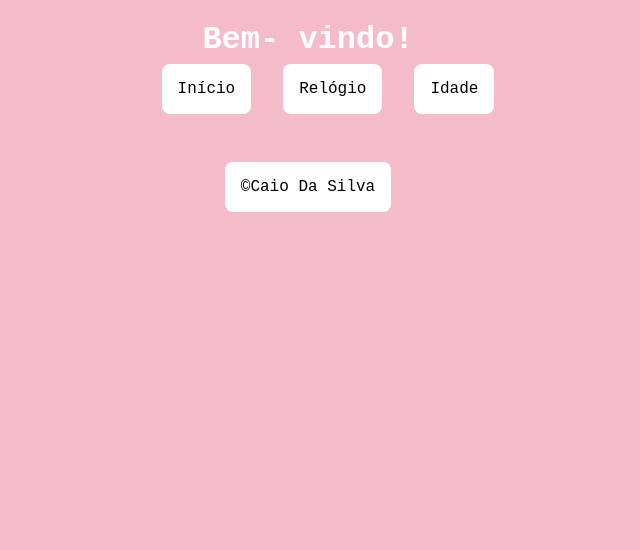
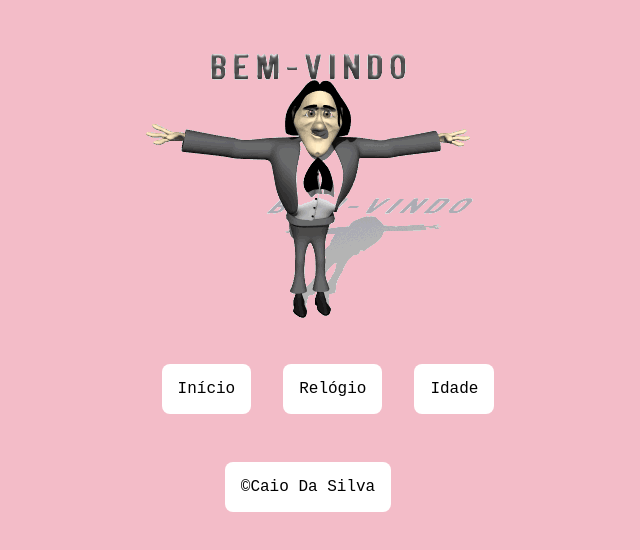
Before and after one commit to CaioSilvaCsv/JS, a plain HTML site: page index.html in a window 1280 px wide. Shown: the whole page, without its empty margins (332-972 px from the left). Drawn offline with Linux system fonts and the light colour scheme.

Commit message:
Add files via upload

```diff
--- a/css/style.css
+++ b/css/style.css
@@ -10,6 +10,10 @@ body{
 header{
     margin: 0;
     justify-content: center;
+}
+#imgBV{
+    margin: 2rem;
+
 }
 section{
     background: white;
--- a/index.html
+++ b/index.html
@@ -9,8 +9,7 @@
 </head>
 <body>
     <header>
-        <h1>Bem- vindo!</h1>
-
+        <img id="imgBV" src="images/bemvindo.gif" alt="bemvindo imagem">
         <ul>
             <li><a href="index.html">Início</a></li>
             <li><a href="hora.html">Relógio</a></li>
```
Also changed, not shown: images/bemvindo.gif (added).
